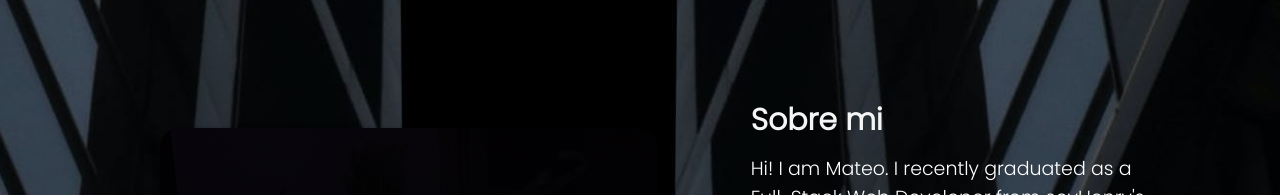
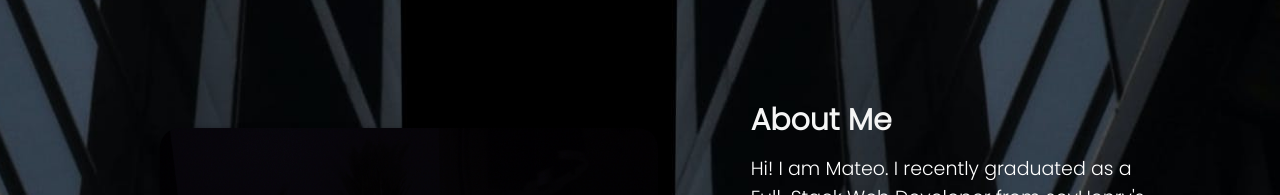
Before and after one commit to Argiiasd/Portfolio, a React (Vite) app in the folder Portfolio/: page / in a window 1280 px wide. Both pictures are taken after a click on the link "About Me". Shown: the part 706-901 px from the top of the page. Built offline with nearby package versions, Linux system fonts and the light colour scheme.

Commit message:
error fixed

```diff
--- a/Portfolio/src/Components/About Me/About_Me.jsx
+++ b/Portfolio/src/Components/About Me/About_Me.jsx
@@ -11,7 +11,7 @@
                     <img src={ImagenAbout} alt="" className={styles.ImagenAbout}/>
                 </div>
                 <div>
-                    <h4 className={styles.Title}>Sobre mi</h4>
+                    <h4 className={styles.Title}>About Me</h4>
                     <p>Hi! I am Mateo. I recently graduated as a Full-Stack Web Developer from soyHenry's bootcamp, and I am constantly learning and improving my skills. I am an extroverted and sociable person, and I love working in a team. I am looking for new opportunities to learn and grow professionally. I consider that I have great potential, and a strong commitment to what I do. I am sure that I can add great value to any team.</p>
                 </div>
             </div>
```
